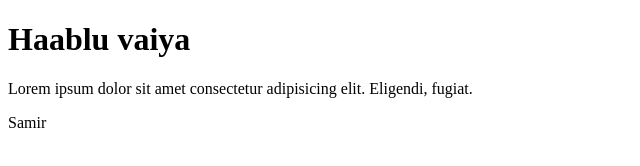
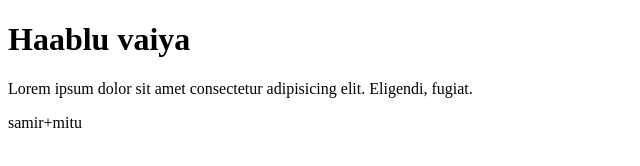
Before and after one commit to Mitu-Rani-Sutradhar/first-project, a plain HTML site: page index.html in a window 1280 px wide. Shown: the full height of the page, 0-640 px from the left. Drawn offline with Linux system fonts and the light colour scheme.

Commit message:
Update index.html

```diff
--- a/index.html
+++ b/index.html
@@ -9,6 +9,6 @@
 <body>
     <h1>Haablu vaiya</h1>
     <p>Lorem ipsum dolor sit amet consectetur adipisicing elit. Eligendi, fugiat.</p>
-    <p> Samir </p>
+    <p>samir+mitu</p>
 </body>
 </html>
```
